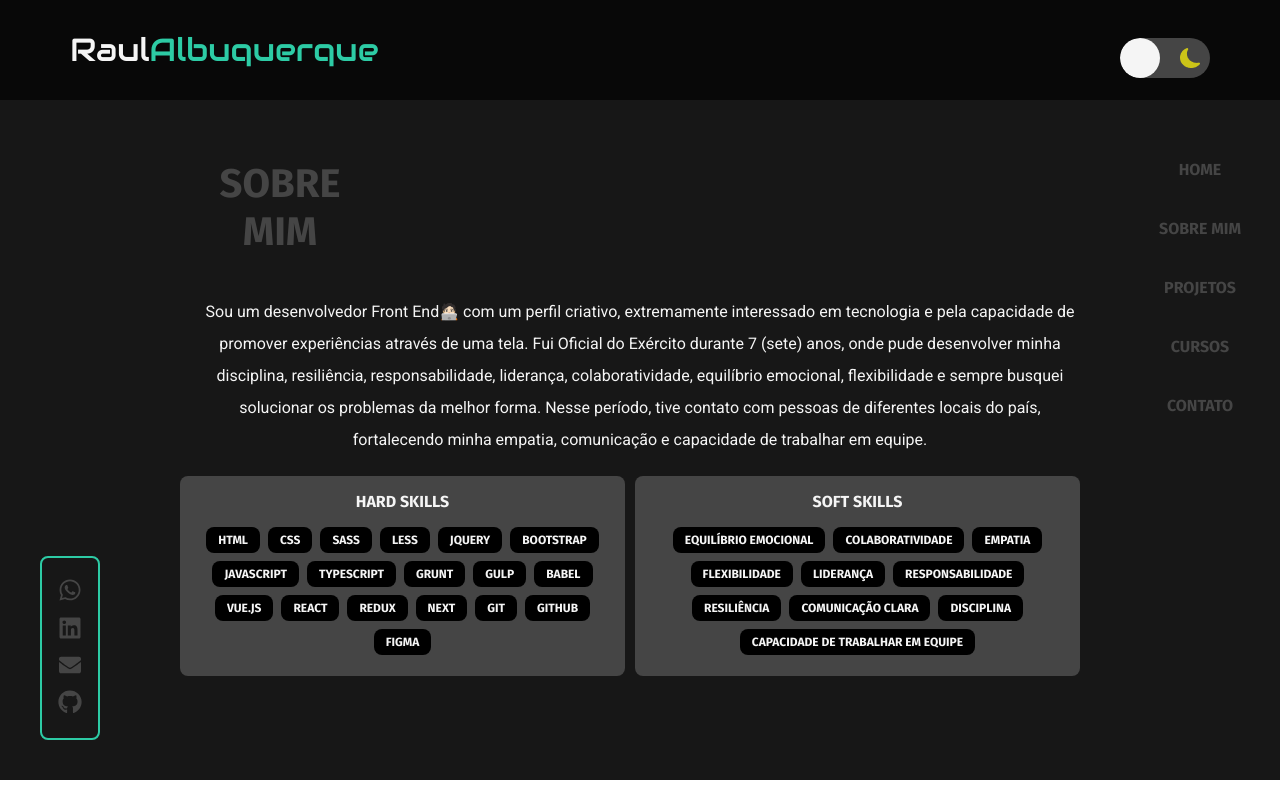
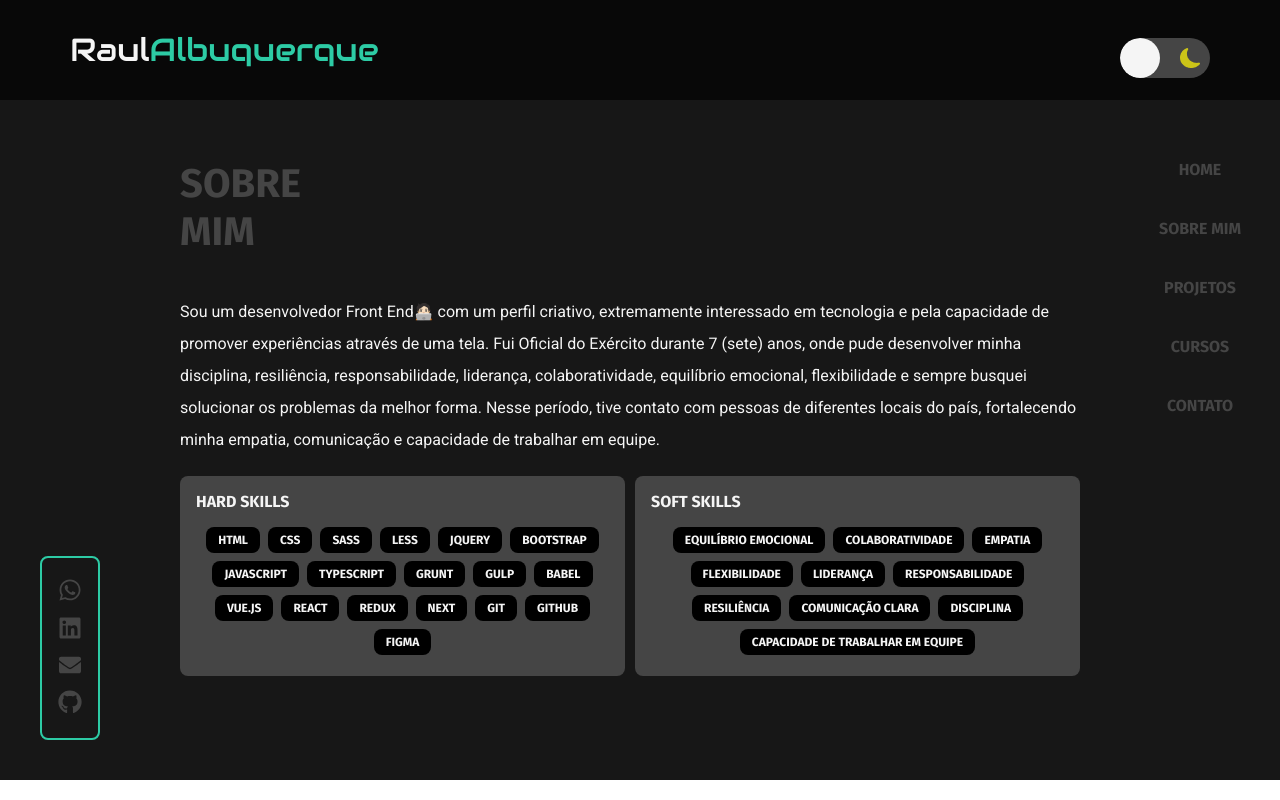
Before and after one commit to Raul-Albuquerque/my-portfolio, a Next.js app: page /pages/about in a window 1280 px wide. Built offline with nearby package versions, Linux system fonts and the light colour scheme.

Commit message:
responsive layout

```diff
--- a/src/app/globals.css
+++ b/src/app/globals.css
@@ -38,6 +38,22 @@
   }
 }
 
+@media (min-width: 768px) and (max-width: 1024px) {
+  * {
+    overflow-y:visible;
+  }
+
+  .container {
+    width: 90%;
+  }
+}
+
+@media (min-width: 2500px) {
+  .container {
+    max-width: 1440px;
+  }
+}
+
 .main-container {
   display: flex;
   align-items: center;
--- a/src/components/Button/styles.ts
+++ b/src/components/Button/styles.ts
@@ -72,6 +72,10 @@ export const Button = styled(Link)<Props>`
     width: 200px;
     margin: 0 auto;
   }
+
+  @media (min-width: 2500px) {
+    font-size: 24px;
+  }
 `
 
 export const ProjectButton = styled(Button)`
--- a/src/components/CardList/index.tsx
+++ b/src/components/CardList/index.tsx
@@ -23,7 +23,7 @@ export default function CardList({ layout }: Props) {
       {Developer.map((info) => (
         <>
           {layout === 'about' && (
-            <S.CardsContainer key={info.name}>
+            <S.CardsContainerAbout key={info.name} className="about">
               <S.SkillCard>
                 <h4 className={firaSans.className}>hard Skills</h4>
                 <S.TagsContainer>
@@ -40,7 +40,7 @@ export default function CardList({ layout }: Props) {
                   ))}
                 </S.TagsContainer>
               </S.SkillCard>
-            </S.CardsContainer>
+            </S.CardsContainerAbout>
           )}
           {layout === 'project' && (
             <>
--- a/src/components/CardList/styles.ts
+++ b/src/components/CardList/styles.ts
@@ -19,7 +19,29 @@ export const CardsContainer = styled.div`
     display: grid;
     grid-template-columns: repeat(2, 1fr);
   }
+
+  @media (min-width: 1440px) {
+    display: grid;
+    grid-template-columns: repeat(3, 1fr);
+  }
 `
+
+export const CardsContainerAbout = styled.div`
+  display: grid;
+  grid-template-columns: repeat(2, 1fr);
+  gap: 10px;
+  position: relative;
+  width: 100%;
+
+  @media (max-width: 767px) {
+    display: flex;
+    align-items: start;
+    justify-content: start;
+    flex-wrap: wrap;
+    justify-content: center;
+  }
+`
+
 export const SkillCard = styled.section`
   max-width: 460px;
   width: 100%;
@@ -43,7 +65,7 @@ export const SkillCard = styled.section`
     transition: 1s;
   }
 
-  @media (max-width: 768px) {
+  @media (max-width: 1024px) {
     padding: 8px;
     h4 {
       font-size: 12px;
@@ -60,9 +82,6 @@ export const TagsContainer = styled.div`
   justify-content: center;
   flex-wrap: wrap;
   gap: 8px;
-
-  @media (max-width: 768px) {
-  }
 `
 
 export const ProjectCard = styled.section`
@@ -86,13 +105,7 @@ export const ProjectCard = styled.section`
     margin-bottom: 16px;
   }
 
-  &:hover {
-    transform: scale(1.1);
-    transition: 0.5s;
-    margin-left: 20px;
-  }
-
-  @media (max-width: 768px) {
+  @media (max-width: 1024px) {
     max-height: 360px;
     overflow-y: hidden;
     margin-top: 16px;
@@ -168,12 +181,11 @@ export const CourseCard = styled.section`
   }
 
   &:hover {
-    transform: scale(1.1);
+    background-color: var(--color-green);
     transition: 0.5s;
-    margin-left: 20px;
   }
 
-  @media (max-width: 768px) {
+  @media (max-width: 1024px) {
     max-height: 360px;
     overflow-y: hidden;
     margin-top: 16px;
@@ -212,7 +224,7 @@ export const CourseDetailsContainer = styled.div`
     font-weight: 400;
     color: ${(props) => props.theme.contrastColor};
 
-    @media (max-width: 768px) {
+    @media (max-width: 1024px) {
       font-size: 12px;
     }
   }
@@ -225,6 +237,10 @@ export const CourseDetails = styled.h5`
   color: var(--color-black);
   text-transform: uppercase;
   margin-bottom: 4px;
+
+  @media (max-width: 1024px) {
+    font-size: 12px;
+  }
 `
 
 export const ContactCard = styled.section`
--- a/src/components/ContentContainer/styles.ts
+++ b/src/components/ContentContainer/styles.ts
@@ -7,7 +7,7 @@ type Padding = {
 }
 
 export const MainContainer = styled.main`
-  text-align: center;
+  text-align: left;
   max-height: 85vh;
   height: 85vh;
   height: 85dvh;
@@ -18,8 +18,22 @@ export const MainContainer = styled.main`
 
   @media (max-width: 768px) {
     padding: 20px 10px;
+    text-align: center;
+  }
+
+  @media (min-width: 768px) and (max-width: 1024px) {
+    padding: 20px 10px;
+    height: 100%;
+    text-align: center;
+  }
+
+  @media (min-width: 2500px) {
+    max-width: 1440px;
+    padding: 180px 70px;
+    width: 100%;
   }
 `
+
 export const Text = styled.p<Padding>`
   font-size: 64px;
   color: var(--color-gray);
@@ -28,10 +42,15 @@ export const Text = styled.p<Padding>`
   margin-bottom: 60px;
   text-transform: uppercase;
 
-  @media (max-width: 768px) {
+  @media (max-width: 1024px) {
     font-size: 32px;
     margin-bottom: 60px;
     padding-left: 20px;
+  }
+
+  @media (min-width: 2500px) {
+    font-size: 72px;
+    margin-bottom: 80px;
   }
 
   span {
@@ -41,11 +60,13 @@ export const Text = styled.p<Padding>`
 
 export const Detail = styled.img`
   display: block;
-  padding-left: 50%;
+  padding-left: 54%;
   margin-top: -60px;
+  margin-bottom: 60px;
 
-  @media (max-width: 768px) {
+  @media (max-width: 1024px) {
     display: none;
+    margin-bottom: 0px;
   }
 `
 
@@ -67,15 +88,15 @@ export const P = styled.p`
   width: 100%;
   font-size: 16px;
   line-height: 32px;
-  text-align: center;
+  text-align: left;
   color: ${(props) => props.theme.contrastColor};
   margin: 20px 0;
-  padding-left: 20px;
 
-  @media (max-width: 768px) {
+  @media (max-width: 1024px) {
     font-size: 12px;
     line-height: 18px;
     text-align: left;
     padding-left: 8px;
+    text-align: center;
   }
 `
--- a/src/components/Header/index.tsx
+++ b/src/components/Header/index.tsx
@@ -3,7 +3,6 @@
 import React, { useState } from 'react'
 import * as S from './styles'
 import { audiowide, firaSans } from '../../assets/fonts'
-import Link from 'next/link'
 
 type Props = {
   themeSwitch: () => void
--- a/src/components/Tag/styles.ts
+++ b/src/components/Tag/styles.ts
@@ -11,7 +11,7 @@ export const Tag = styled.div`
   font-weight: bold;
   text-transform: uppercase;
 
-  @media (max-width: 768px) {
+  @media (max-width: 1024px) {
     padding: 4px 8px;
     color: var(--color-white);
     font-size: 12px;
```
Also changed, not shown: src/components/Header/styles.ts (+5 -5 lines), public/whatsapp.svg (deleted).
